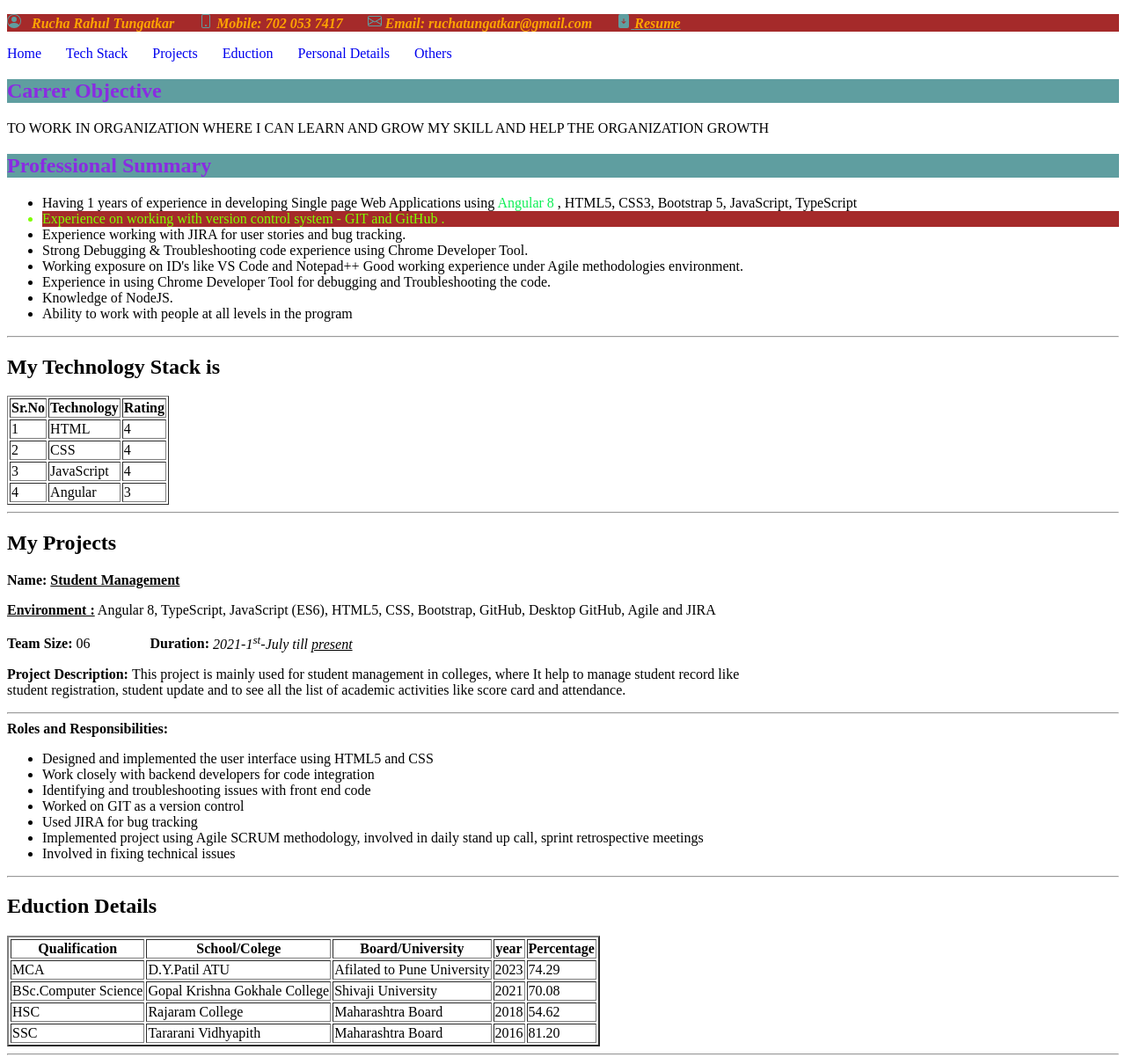
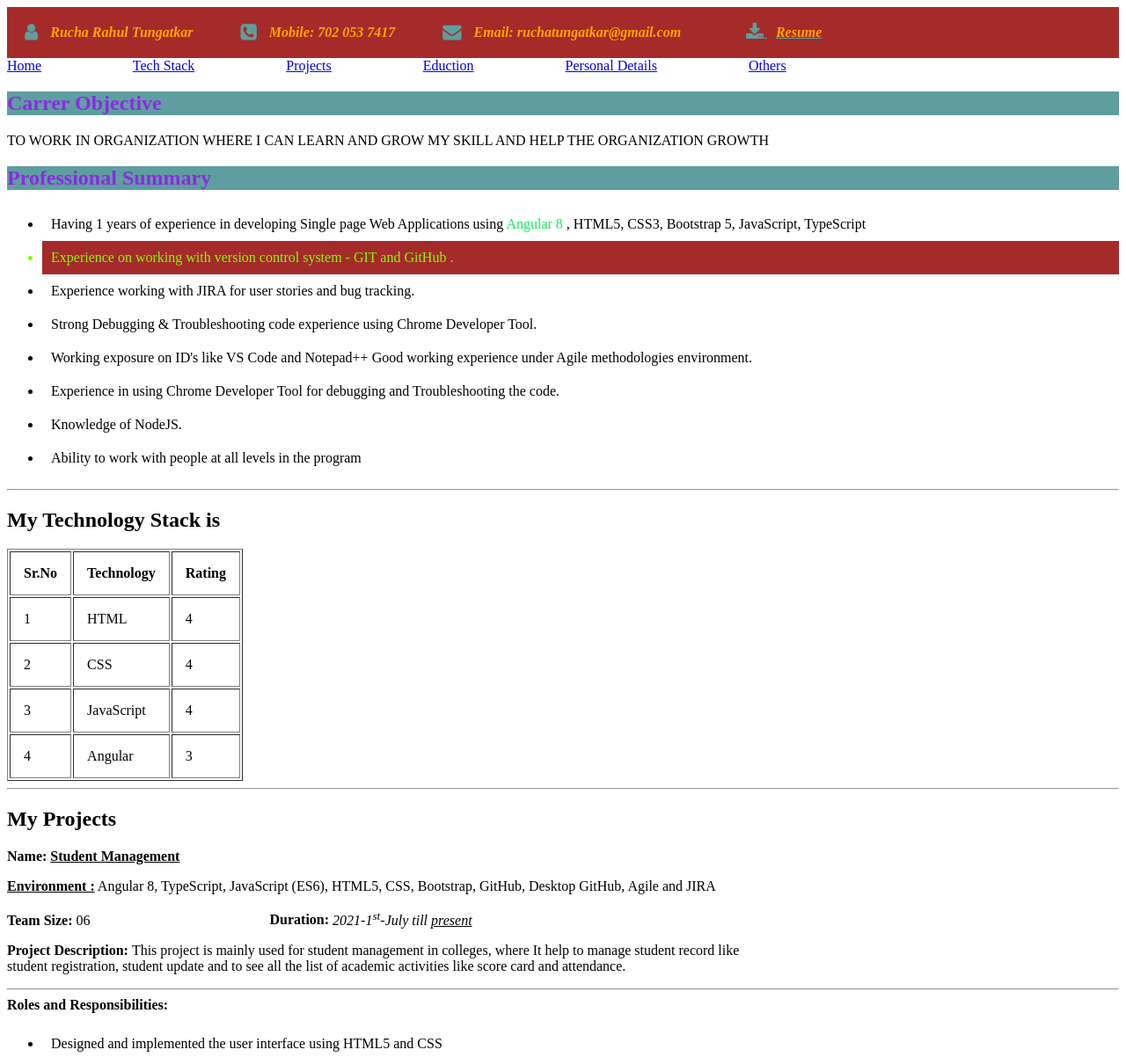
Before and after one commit to Rucha713/my-profile, a plain HTML site: page index.html in a window 1280 px wide. Shown: the top 1202 px of the page at 88% size. Drawn offline with Linux system fonts and the light colour scheme.

Commit message:
CSS has Changed
CSS has changed: Padding added and nbsp removed also icon changed

```diff
--- a/index.html
+++ b/index.html
@@ -4,15 +4,24 @@
     <meta charset="UTF-8" />
     <meta name="viewport" content="width=device-width, initial-scale=1.0" />
     <title>Document</title>
+    <link rel="stylesheet" href="https://cdnjs.cloudflare.com/ajax/libs/font-awesome/4.7.0/css/font-awesome.min.css">
     <style>
       .resume{
         color: orange;
         font-weight: bolder;
+        padding-right: 50px;
+        margin-left: 10px;
+
       }
       .heading{
         color: cadetblue;
         font-style: italic;
         background-color: brown;
+        padding: 20px;
+
+      }
+      .icon{
+        padding-right:50px;
       }
 
       .anchor{
@@ -31,37 +40,45 @@
         color: chartreuse;
         background-color:brown;
       }
+      li{
+        padding: 10px;
+      }
+      .nav{
+        padding-right: 100px;
+      }
+      th,td{
+        padding: 15px;
+      }
+      #span1{
+        padding-right: 200px;
+      }
 
     </style>
   </head>
   <body>
     <!-- Header section -->
-    <header class="heading">
-        <p><svg xmlns="http://www.w3.org/2000/svg" width="16" height="16" fill="currentColor" class="bi bi-person-circle" viewBox="0 0 16 16">
-            <path d="M11 6a3 3 0 1 1-6 0 3 3 0 0 1 6 0"/>
-            <path fill-rule="evenodd" d="M0 8a8 8 0 1 1 16 0A8 8 0 0 1 0 8m8-7a7 7 0 0 0-5.468 11.37C3.242 11.226 4.805 10 8 10s4.757 1.225 5.468 2.37A7 7 0 0 0 8 1"/>
-          </svg> &nbsp; <span class="resume"> Rucha Rahul Tungatkar</span>  &nbsp;&nbsp; &nbsp;&nbsp;
-          <svg xmlns="http://www.w3.org/2000/svg" width="16" height="16" fill="currentColor" class="bi bi-phone" viewBox="0 0 16 16">
-            <path d="M11 1a1 1 0 0 1 1 1v12a1 1 0 0 1-1 1H5a1 1 0 0 1-1-1V2a1 1 0 0 1 1-1zM5 0a2 2 0 0 0-2 2v12a2 2 0 0 0 2 2h6a2 2 0 0 0 2-2V2a2 2 0 0 0-2-2z"/>
-            <path d="M8 14a1 1 0 1 0 0-2 1 1 0 0 0 0 2"/>
-          </svg> <span class="resume">Mobile: 702 053 7417 </span>  &nbsp;&nbsp; &nbsp;&nbsp;
-          <svg xmlns="http://www.w3.org/2000/svg" width="16" height="16" fill="currentColor" class="bi bi-envelope" viewBox="0 0 16 16">
-            <path d="M0 4a2 2 0 0 1 2-2h12a2 2 0 0 1 2 2v8a2 2 0 0 1-2 2H2a2 2 0 0 1-2-2zm2-1a1 1 0 0 0-1 1v.217l7 4.2 7-4.2V4a1 1 0 0 0-1-1zm13 2.383-4.708 2.825L15 11.105zm-.034 6.876-5.64-3.471L8 9.583l-1.326-.795-5.64 3.47A1 1 0 0 0 2 13h12a1 1 0 0 0 .966-.741M1 11.105l4.708-2.897L1 5.383z"/>
-          </svg> <span class="resume">Email: ruchatungatkar@gmail.com </span> &nbsp;&nbsp; &nbsp;&nbsp;
-          <a href="assets/Rucha Tungatkar.pdf" Download class="heading"><svg xmlns="http://www.w3.org/2000/svg" width="16" height="16" fill="currentColor" class="bi bi-file-arrow-down-fill" viewBox="0 0 16 16">
-            <path d="M12 0H4a2 2 0 0 0-2 2v12a2 2 0 0 0 2 2h8a2 2 0 0 0 2-2V2a2 2 0 0 0-2-2M8 5a.5.5 0 0 1 .5.5v3.793l1.146-1.147a.5.5 0 0 1 .708.708l-2 2a.5.5 0 0 1-.708 0l-2-2a.5.5 0 1 1 .708-.708L7.5 9.293V5.5A.5.5 0 0 1 8 5"/>
-          </svg> <span class="resume">Resume</span></a>
-        </p>
+    <header class="heading"  class="icon">
+
+          <i class="fa fa-user fa-lg" aria-hidden="true"></i>
+          <span class="resume"> Rucha Rahul Tungatkar</span>
+          <i class="fa fa-phone-square fa-lg" aria-hidden="true"></i>
+          <span class="resume">Mobile: 702 053 7417 </span>
+          <i class="fa fa-envelope fa-lg" aria-hidden="true"></i>
+          <span class="resume">Email: ruchatungatkar@gmail.com </span>
+          <a href="assets/Rucha Tungatkar.pdf" Download class="heading">
+          <i class="fa fa-download fa-lg" aria-hidden="true"></i>
+         <span class="resume">Resume</span></a>
+
         </header>
 
     <!-- Navigation section -->
-    <nav>
-        <a href="#home" class="anchor">Home</a> &nbsp;&nbsp; &nbsp;&nbsp;
-        <a href="#techstack" class="anchor">Tech Stack</a> &nbsp;&nbsp; &nbsp;&nbsp;
-        <a href="#Projects" class="anchor">Projects</a> &nbsp;&nbsp; &nbsp;&nbsp;
-        <a href="#Eduction" class="anchor">Eduction</a> &nbsp;&nbsp; &nbsp;&nbsp;
-        <a href="PersonalDetals.html" class="anchor" target="_blank">Personal Details</a> &nbsp;&nbsp; &nbsp;&nbsp;
-        <a href="Others.html" class="anchor" target="_blank">Others</a>
+    <nav class="nav">
+        <a class="nav" href="#home" class="anchor">Home</a>
+        <a class="nav" href="#techstack" class="anchor">Tech Stack</a>
+        <a class="nav" href="#Projects" class="anchor">Projects</a>
+        <a class="nav" href="#Eduction" class="anchor">Eduction</a>
+        <a class="nav" href="PersonalDetals.html" class="anchor" target="_blank">Personal Details</a>
+        <a class="nav" href="Others.html" class="anchor" target="_blank">Others</a>
     </nav>
 
     <!-- Main section -->
@@ -70,17 +87,17 @@
     <section id="home">
       <h2 class="home">Carrer Objective</h2>
       <p style="text-transform: uppercase;"> to work in organization where i can learn and grow my skill and help the organization growth</p>
-        <h2 class="home" >Professional Summary &nbsp;&nbsp;&nbsp;&nbsp;</h2>
+        <h2 class="home" >Professional Summary</h2>
         <ul>
-          <li>Having 1 years of experience in developing Single page Web Applications using <span id="Angular">Angular 8</span> , HTML5, CSS3, Bootstrap 5, JavaScript, TypeScript</li>
-          <li id="li2">Experience on working with version control system - <span>GIT and GitHub </span>.</li>
-          <li>Experience working with JIRA for user stories and bug tracking.</li>
-          <li>Strong Debugging & Troubleshooting code experience using Chrome Developer Tool.</li>
-          <li>Working exposure on ID's like VS Code and Notepad++
+          <li class="li">Having 1 years of experience in developing Single page Web Applications using <span id="Angular">Angular 8</span> , HTML5, CSS3, Bootstrap 5, JavaScript, TypeScript</li>
+          <li class="li" id="li2">Experience on working with version control system - <span>GIT and GitHub </span>.</li>
+          <li class="li">Experience working with JIRA for user stories and bug tracking.</li>
+          <li class="li">Strong Debugging & Troubleshooting code experience using Chrome Developer Tool.</li>
+          <li class="li">Working exposure on ID's like VS Code and Notepad++
             Good working experience under Agile methodologies environment.</li>
-          <li>Experience in using Chrome Developer Tool for debugging and Troubleshooting the code.</li>
-          <li>Knowledge of NodeJS.</li>
-          <li>Ability to work with people at all levels in the program</li>
+          <li class="li">Experience in using Chrome Developer Tool for debugging and Troubleshooting the code.</li>
+          <li class="li">Knowledge of NodeJS.</li>
+          <li class="li">Ability to work with people at all levels in the program</li>
         </ul>
       </section>
       <hr>
@@ -131,7 +148,7 @@
 
     <p> <u><strong>Environment :</strong></u> Angular 8, TypeScript, JavaScript (ES6), HTML5, CSS, Bootstrap, GitHub, Desktop GitHub, Agile and JIRA</p>
 
-    <p><strong>Team Size:</strong> 06  &nbsp; &nbsp; &nbsp; &nbsp; &nbsp; &nbsp; &nbsp; &nbsp; <strong>Duration: </strong><i>2021-1<sup>st</sup>-July till <u>present</u></i></p>
+    <p><span id="span1"><strong>Team Size:</strong> 06 </span><strong>Duration: </strong><i>2021-1<sup>st</sup>-July till <u>present</u></i></p>
     <p><strong>Project Description: </strong>This project is mainly used for student management in colleges, where It help to manage student record like <br>
         student registration, student update and to see all the list of academic activities like score card and attendance.</p>
 
@@ -139,14 +156,14 @@
 
 <strong>Roles and Responsibilities:</strong>
     <ul>
-        <li>Designed and implemented the user interface using HTML5 and CSS
+        <li class="ul">Designed and implemented the user interface using HTML5 and CSS
         </li>
-        <li>Work closely with backend developers for code integration</li>
-        <li>Identifying and troubleshooting issues with front end code </li>
-        <li>Worked on GIT as a version control</li>
-        <li>Used JIRA for bug tracking</li>
-        <li>Implemented project using Agile SCRUM methodology, involved in daily stand up call, sprint retrospective meetings</li>
-        <li> Involved in fixing technical issues</li>
+        <li class="li">Work closely with backend developers for code integration</li>
+        <li class="li">Identifying and troubleshooting issues with front end code </li>
+        <li class="li">Worked on GIT as a version control</li>
+        <li class="li">Used JIRA for bug tracking</li>
+        <li class="li">Implemented project using Agile SCRUM methodology, involved in daily stand up call, sprint retrospective meetings</li>
+        <li class="li"> Involved in fixing technical issues</li>
     </ul>
       </section>
       <hr>
@@ -202,19 +219,19 @@
 
      <!-- Footer section -->
      <footer>
-      <a href="https://www.instagram.com/" target="_blank">
+      <a class="nav" href="https://www.instagram.com/" target="_blank">
         <svg xmlns="http://www.w3.org/2000/svg" width="16" height="16" fill="currentColor" class="bi bi-instagram" viewBox="0 0 16 16">
           <path d="M8 0C5.829 0 5.556.01 4.703.048 3.85.088 3.269.222 2.76.42a3.9 3.9 0 0 0-1.417.923A3.9 3.9 0 0 0 .42 2.76C.222 3.268.087 3.85.048 4.7.01 5.555 0 5.827 0 8.001c0 2.172.01 2.444.048 3.297.04.852.174 1.433.372 1.942.205.526.478.972.923 1.417.444.445.89.719 1.416.923.51.198 1.09.333 1.942.372C5.555 15.99 5.827 16 8 16s2.444-.01 3.298-.048c.851-.04 1.434-.174 1.943-.372a3.9 3.9 0 0 0 1.416-.923c.445-.445.718-.891.923-1.417.197-.509.332-1.09.372-1.942C15.99 10.445 16 10.173 16 8s-.01-2.445-.048-3.299c-.04-.851-.175-1.433-.372-1.941a3.9 3.9 0 0 0-.923-1.417A3.9 3.9 0 0 0 13.24.42c-.51-.198-1.092-.333-1.943-.372C10.443.01 10.172 0 7.998 0zm-.717 1.442h.718c2.136 0 2.389.007 3.232.046.78.035 1.204.166 1.486.275.373.145.64.319.92.599s.453.546.598.92c.11.281.24.705.275 1.485.039.843.047 1.096.047 3.231s-.008 2.389-.047 3.232c-.035.78-.166 1.203-.275 1.485a2.5 2.5 0 0 1-.599.919c-.28.28-.546.453-.92.598-.28.11-.704.24-1.485.276-.843.038-1.096.047-3.232.047s-2.39-.009-3.233-.047c-.78-.036-1.203-.166-1.485-.276a2.5 2.5 0 0 1-.92-.598 2.5 2.5 0 0 1-.6-.92c-.109-.281-.24-.705-.275-1.485-.038-.843-.046-1.096-.046-3.233s.008-2.388.046-3.231c.036-.78.166-1.204.276-1.486.145-.373.319-.64.599-.92s.546-.453.92-.598c.282-.11.705-.24 1.485-.276.738-.034 1.024-.044 2.515-.045zm4.988 1.328a.96.96 0 1 0 0 1.92.96.96 0 0 0 0-1.92m-4.27 1.122a4.109 4.109 0 1 0 0 8.217 4.109 4.109 0 0 0 0-8.217m0 1.441a2.667 2.667 0 1 1 0 5.334 2.667 2.667 0 0 1 0-5.334"/>
         </svg>
-      </a> &nbsp; &nbsp; &nbsp;
+      </a>
 
-      <a href="https://www.linkedin.com/" target="_blank">
+      <a class="nav" href="https://www.linkedin.com/" target="_blank">
         <svg xmlns="http://www.w3.org/2000/svg" width="16" height="16" fill="currentColor" class="bi bi-linkedin" viewBox="0 0 16 16">
           <path d="M0 1.146C0 .513.526 0 1.175 0h13.65C15.474 0 16 .513 16 1.146v13.708c0 .633-.526 1.146-1.175 1.146H1.175C.526 16 0 15.487 0 14.854zm4.943 12.248V6.169H2.542v7.225zm-1.2-8.212c.837 0 1.358-.554 1.358-1.248-.015-.709-.52-1.248-1.342-1.248S2.4 3.226 2.4 3.934c0 .694.521 1.248 1.327 1.248zm4.908 8.212V9.359c0-.216.016-.432.08-.586.173-.431.568-.878 1.232-.878.869 0 1.216.662 1.216 1.634v3.865h2.401V9.25c0-2.22-1.184-3.252-2.764-3.252-1.274 0-1.845.7-2.165 1.193v.025h-.016l.016-.025V6.169h-2.4c.03.678 0 7.225 0 7.225z"/>
         </svg>
-      </a> &nbsp;  &nbsp; &nbsp;
+      </a>
 
-      <a href="https://www.facebook.com/" target="_blank">
+      <a class="nav" href="https://www.facebook.com/" target="_blank">
         <svg xmlns="http://www.w3.org/2000/svg" width="16" height="16" fill="currentColor" class="bi bi-facebook" viewBox="0 0 16 16">
           <path d="M16 8.049c0-4.446-3.582-8.05-8-8.05C3.58 0-.002 3.603-.002 8.05c0 4.017 2.926 7.347 6.75 7.951v-5.625h-2.03V8.05H6.75V6.275c0-2.017 1.195-3.131 3.022-3.131.876 0 1.791.157 1.791.157v1.98h-1.009c-.993 0-1.303.621-1.303 1.258v1.51h2.218l-.354 2.326H9.25V16c3.824-.604 6.75-3.934 6.75-7.951"/>
         </svg>
```
Also changed, not shown: cssElementpart.html (+1 -1 lines).
